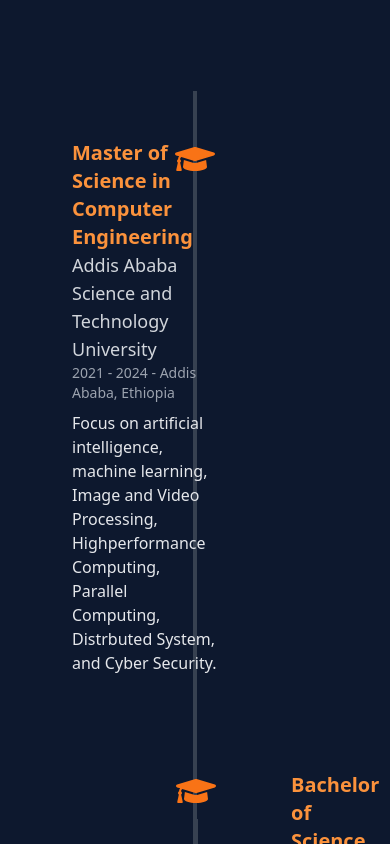
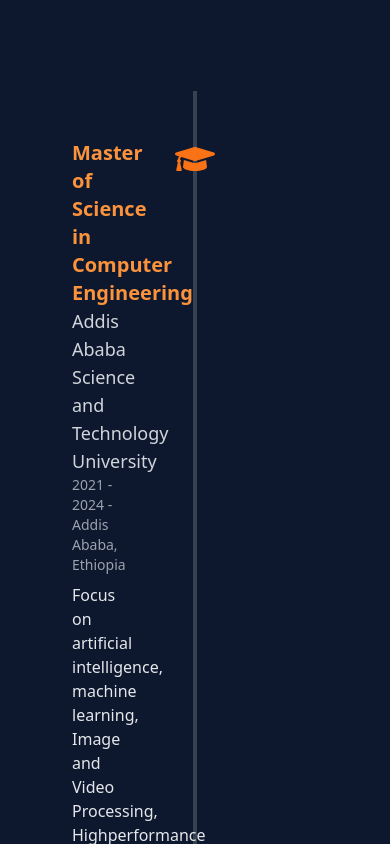
Before and after one commit to Getachew0557/getachew-portfolio-dev, a React (Vite) app: page / in a window 390 px wide. Shown: the part 6040-6884 px from the top of the page. Built offline with nearby package versions, Linux system fonts and the light colour scheme.

Commit message:
responsive education

```diff
--- a/src/components/education/Education.jsx
+++ b/src/components/education/Education.jsx
@@ -180,7 +180,7 @@
 
                 {/* Right Side */}
                 {edu.side === "right" && (
-                  <div className="w-1/2 text-left pl-6">
+                  <div className="w-1/2 text-left pl-6 pr-24">
                     <h2 className="text-xl font-bold text-orange-400">{edu.title}</h2>
                     <h3 className="text-lg text-gray-300">{edu.institution}</h3>
                     <p className="text-sm text-gray-400">{edu.date}</p>
```
